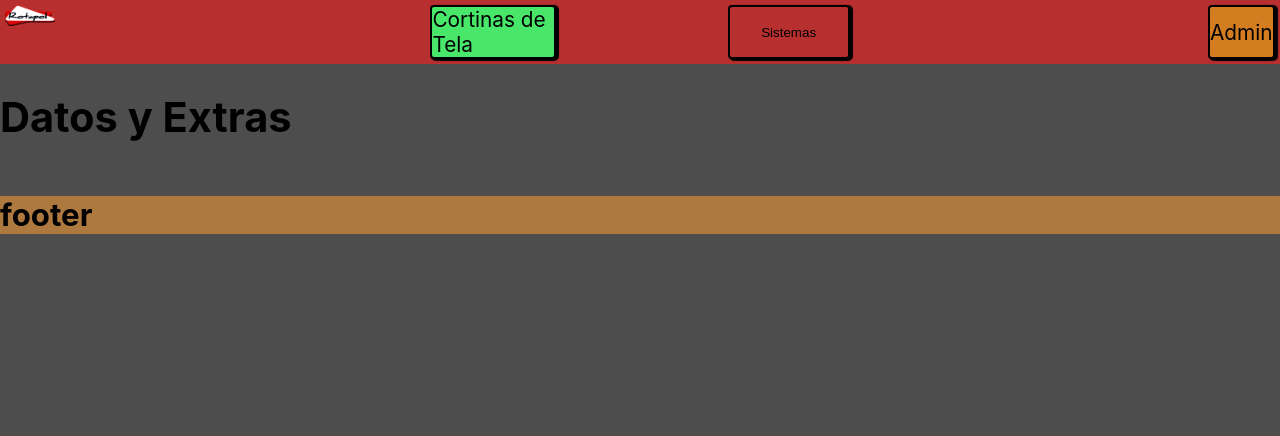
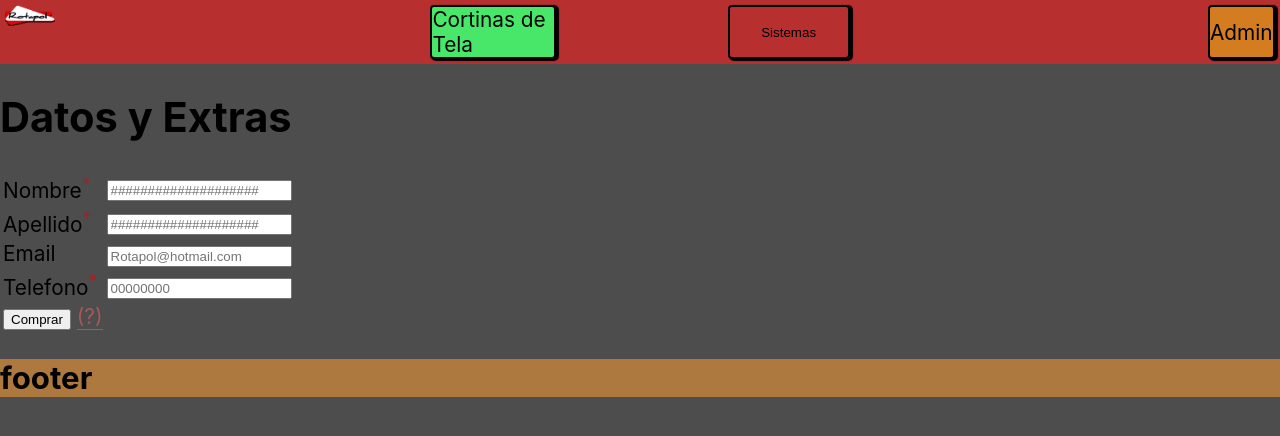
Before and after one commit to Momosan09/rotapol-v2, a React (Create React App) app in the folder client/: page /step2 in a window 1280 px wide. Shown: the top 436 px of the page. Built offline with nearby package versions, Linux system fonts and the light colour scheme.

Commit message:
aa no se me ocurre como hacer

```diff
--- a/client/src/Footer.js
+++ b/client/src/Footer.js
@@ -1,28 +1,15 @@
-import Form2Comprar from './Form2comprar';
 /* import { Document, Page } from 'react-pdf' */
-const Footer = props => {
+const Footer = () =>
 
-  const { hayPresupuesto, modelo, cantTela, precTotal } = props;
 
-  return (
+
     <>
-
-    <section className="footersection1">
-    <Form2Comprar
-      hayPresupuesto={hayPresupuesto}
-      modelo={modelo}
-      cantTela={cantTela}
-      precTotal={precTotal}
-    />
-
-    </section>
-
     <section className="footersection2">
     <h1>footer</h1>
     </section>
 
     </>
-    );
-};
+
+
 
 export default Footer;
--- a/client/src/Form2comprar.js
+++ b/client/src/Form2comprar.js
@@ -33,7 +33,7 @@ const Form2comprar = props => {
 
     return (
       <>
-  <form hidden={hayPresupuesto ? false : true} onSubmit={handleSubmit}>
+  <form /* hidden={hayPresupuesto ? false : true}  */onSubmit={handleSubmit}>
 
     <table>
       <tbody>
--- a/client/src/Step2.js
+++ b/client/src/Step2.js
@@ -1,13 +1,27 @@
 import Navbar from './Navbar';
 import Footer from "./Footer"
+import Form2Comprar from './Form2comprar';
 
-const Step2 = () =>
 
-<>
+const Step2 = props =>{
+
+const { hayPresupuesto, modelo, cantTela, precTotal } = props;
+return(
+
+    <>
 <Navbar/>
 <h1>Datos y Extras</h1>
+
+<Form2Comprar
+    hayPresupuesto={hayPresupuesto}
+    modelo={modelo}
+    cantTela={cantTela}
+    precTotal={precTotal}
+    />
 
 
 <Footer/>
 </>
+);
+}
 export default Step2;
```
Also changed, not shown: client/src/CheckExtras.js (added).
